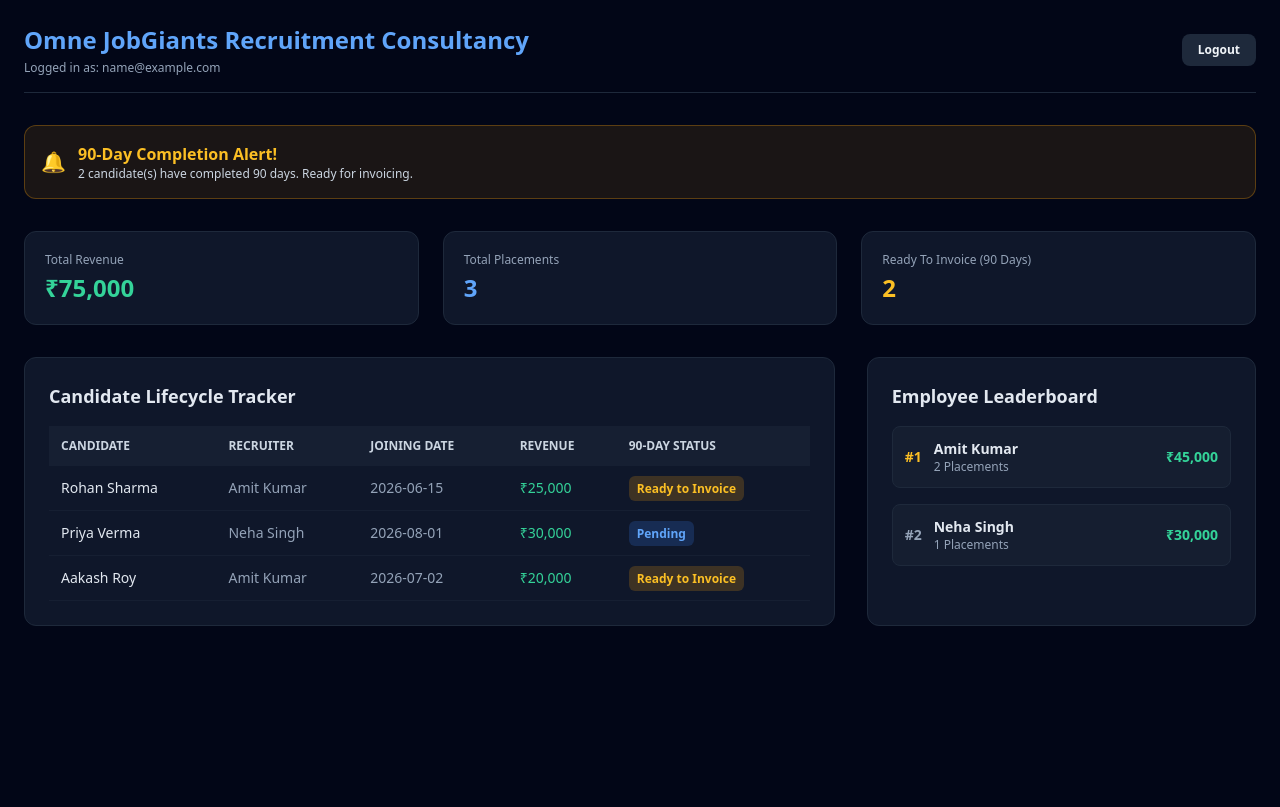
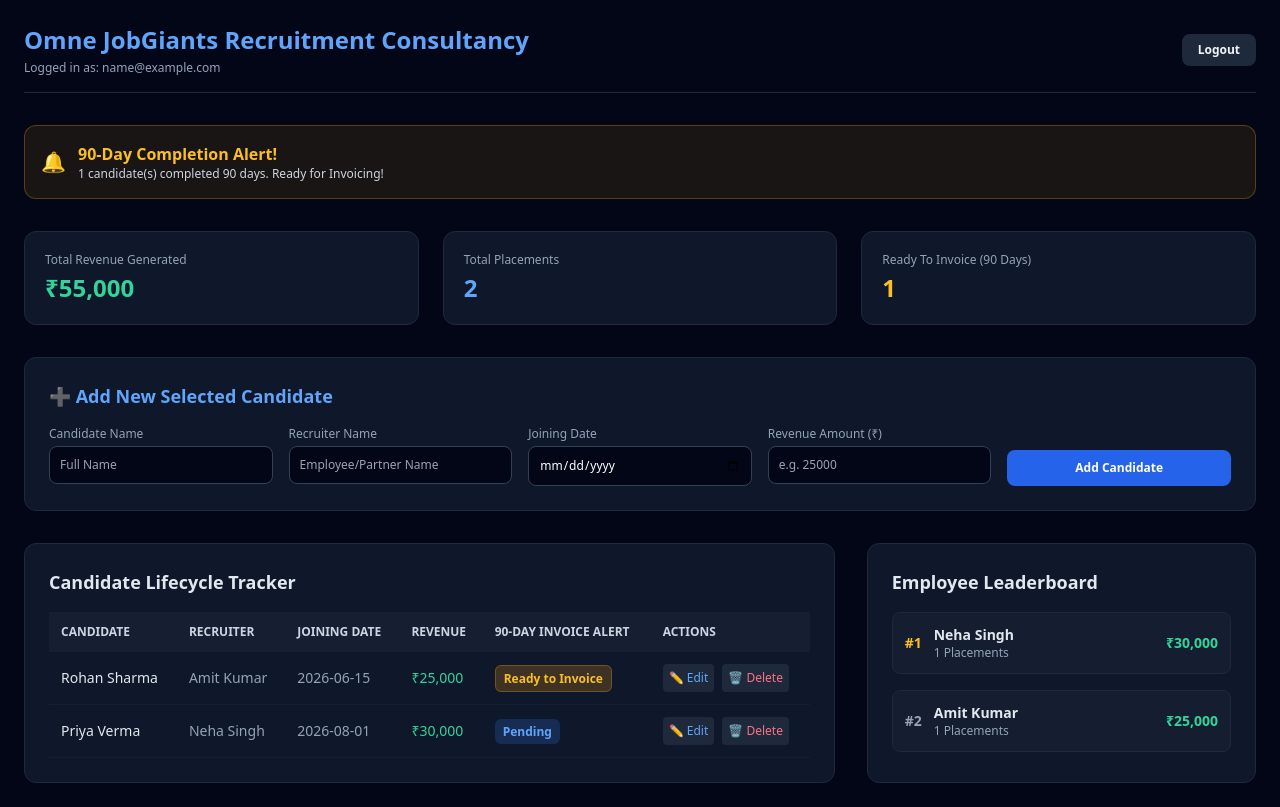
Before and after one commit to Omne2024/omne-jobgiants-crm, a React (Create React App) app: page / in a window 1280 px wide. Both pictures are taken after typing "name@example.com", "Sample123" into the empty fields and a click on the button "Login to CRM". Built offline with nearby package versions, Linux system fonts and the light colour scheme.

Commit message:
Update App.js

```diff
--- a/src/App.js
+++ b/src/App.js
@@ -5,11 +5,23 @@ export default function App() {
   const [email, setEmail] = useState('');
   const [password, setPassword] = useState('');
 
+  // Candidates List State
   const [candidates, setCandidates] = useState([
-    { id: 1, name: 'Rohan Sharma', recruiter: 'Amit Kumar', status: '90 Days Completed', joiningDate: '2026-06-15', revenue: 25000, invoiceStatus: 'Ready to Invoice' },
-    { id: 2, name: 'Priya Verma', recruiter: 'Neha Singh', status: 'Joined', joiningDate: '2026-08-01', revenue: 30000, invoiceStatus: 'Pending' },
-    { id: 3, name: 'Aakash Roy', recruiter: 'Amit Kumar', status: 'Joined', joiningDate: '2026-07-02', revenue: 20000, invoiceStatus: 'Ready to Invoice' },
+    { id: 1, name: 'Rohan Sharma', recruiter: 'Amit Kumar', joiningDate: '2026-06-15', revenue: 25000, status: 'Joined', invoiceStatus: 'Ready to Invoice' },
+    { id: 2, name: 'Priya Verma', recruiter: 'Neha Singh', joiningDate: '2026-08-01', revenue: 30000, status: 'Joined', invoiceStatus: 'Pending' },
   ]);
+
+  // Form States
+  const [isEditing, setIsEditing] = useState(false);
+  const [currentId, setCurrentId] = useState(null);
+  const [formData, setFormData] = useState({
+    name: '',
+    recruiter: '',
+    joiningDate: '',
+    revenue: '',
+    status: 'Joined',
+    invoiceStatus: 'Pending'
+  });
 
   const handleLogin = (e) => {
     e.preventDefault();
@@ -18,16 +30,76 @@ export default function App() {
     }
   };
 
-  const readyToInvoiceList = candidates.filter(c => c.invoiceStatus === 'Ready to Invoice');
-  const totalRevenue = candidates.reduce((acc, curr) => acc + curr.revenue, 0);
+  // Calculate 90 Days Auto Status
+  const check90Days = (joiningDateStr) => {
+    if (!joiningDateStr) return 'Pending';
+    const joiningDate = new Date(joiningDateStr);
+    const today = new Date();
+    const diffTime = Math.abs(today - joiningDate);
+    const diffDays = Math.ceil(diffTime / (1000 * 60 * 60 * 24));
+    return diffDays >= 90 ? 'Ready to Invoice' : 'Pending';
+  };
 
+  // Add or Edit Candidate Submit Handler
+  const handleSubmit = (e) => {
+    e.preventDefault();
+    const autoInvoiceStatus = check90Days(formData.joiningDate);
+
+    if (isEditing) {
+      setCandidates(candidates.map(c => c.id === currentId ? {
+        ...formData,
+        id: currentId,
+        revenue: Number(formData.revenue),
+        invoiceStatus: autoInvoiceStatus
+      } : c));
+      setIsEditing(false);
+      setCurrentId(null);
+    } else {
+      const newCandidate = {
+        ...formData,
+        id: Date.now(),
+        revenue: Number(formData.revenue),
+        invoiceStatus: autoInvoiceStatus
+      };
+      setCandidates([...candidates, newCandidate]);
+    }
+
+    setFormData({ name: '', recruiter: '', joiningDate: '', revenue: '', status: 'Joined', invoiceStatus: 'Pending' });
+  };
+
+  // Edit Button Click
+  const handleEdit = (candidate) => {
+    setIsEditing(true);
+    setCurrentId(candidate.id);
+    setFormData({
+      name: candidate.name,
+      recruiter: candidate.recruiter,
+      joiningDate: candidate.joiningDate,
+      revenue: candidate.revenue,
+      status: candidate.status,
+      invoiceStatus: candidate.invoiceStatus
+    });
+  };
+
+  // Delete Candidate
+  const handleDelete = (id) => {
+    if (window.confirm('Are you sure you want to delete this entry?')) {
+      setCandidates(candidates.filter(c => c.id !== id));
+    }
+  };
+
+  // KPI Calculations
+  const readyToInvoiceList = candidates.filter(c => check90Days(c.joiningDate) === 'Ready to Invoice');
+  const totalRevenue = candidates.reduce((acc, curr) => acc + Number(curr.revenue || 0), 0);
+
+  // Leaderboard Calculation
   const leaderboard = Object.values(
     candidates.reduce((acc, curr) => {
       if (!acc[curr.recruiter]) {
         acc[curr.recruiter] = { name: curr.recruiter, placements: 0, revenue: 0 };
       }
       acc[curr.recruiter].placements += 1;
-      acc[curr.recruiter].revenue += curr.revenue;
+      acc[curr.recruiter].revenue += Number(curr.revenue || 0);
       return acc;
     }, {})
   ).sort((a, b) => b.revenue - a.revenue);
@@ -47,7 +119,7 @@ export default function App() {
                 value={email}
                 onChange={(e) => setEmail(e.target.value)}
                 placeholder="partner@jobgiants.com"
-                className="w-full bg-slate-900 border border-slate-700 rounded-lg p-3 text-sm focus:outline-none focus:border-blue-500"
+                className="w-full bg-slate-900 border border-slate-700 rounded-lg p-3 text-sm text-white focus:outline-none focus:border-blue-500"
               />
             </div>
             <div>
@@ -58,7 +130,7 @@ export default function App() {
                 value={password}
                 onChange={(e) => setPassword(e.target.value)}
                 placeholder="••••••••"
-                className="w-full bg-slate-900 border border-slate-700 rounded-lg p-3 text-sm focus:outline-none focus:border-blue-500"
+                className="w-full bg-slate-900 border border-slate-700 rounded-lg p-3 text-sm text-white focus:outline-none focus:border-blue-500"
               />
             </div>
             <button type="submit" className="w-full bg-blue-600 hover:bg-blue-500 font-semibold py-3 rounded-lg text-sm transition">
@@ -72,6 +144,7 @@ export default function App() {
 
   return (
     <div className="min-h-screen bg-slate-950 text-slate-100 p-6">
+      {/* Header */}
       <header className="flex justify-between items-center mb-8 border-b border-slate-800 pb-4">
         <div>
           <h1 className="text-2xl font-bold text-blue-400">Omne JobGiants Recruitment Consultancy</h1>
@@ -82,21 +155,23 @@ export default function App() {
         </button>
       </header>
 
+      {/* 90-Day Alert Banner */}
       {readyToInvoiceList.length > 0 && (
         <div className="bg-amber-500/10 border border-amber-500/30 rounded-xl p-4 mb-8 flex items-center justify-between">
           <div className="flex items-center gap-3">
             <span className="text-xl">🔔</span>
             <div>
               <h4 className="font-semibold text-amber-400">90-Day Completion Alert!</h4>
-              <p className="text-xs text-slate-300">{readyToInvoiceList.length} candidate(s) have completed 90 days. Ready for invoicing.</p>
+              <p className="text-xs text-slate-300">{readyToInvoiceList.length} candidate(s) completed 90 days. Ready for Invoicing!</p>
             </div>
           </div>
         </div>
       )}
 
+      {/* Stats Cards */}
       <div className="grid grid-cols-1 md:grid-cols-3 gap-6 mb-8">
         <div className="bg-slate-900 border border-slate-800 p-5 rounded-xl">
-          <p className="text-xs text-slate-400 font-medium">Total Revenue</p>
+          <p className="text-xs text-slate-400 font-medium">Total Revenue Generated</p>
           <h3 className="text-2xl font-bold text-emerald-400 mt-1">₹{totalRevenue.toLocaleString('en-IN')}</h3>
         </div>
         <div className="bg-slate-900 border border-slate-800 p-5 rounded-xl">
@@ -109,7 +184,81 @@ export default function App() {
         </div>
       </div>
 
+      {/* Entry Form: Add / Edit Candidate */}
+      <div className="bg-slate-900 border border-slate-800 p-6 rounded-xl mb-8">
+        <h3 className="text-lg font-bold mb-4 text-blue-400">
+          {isEditing ? '✏️ Edit Candidate Details' : '➕ Add New Selected Candidate'}
+        </h3>
+        <form onSubmit={handleSubmit} className="grid grid-cols-1 md:grid-cols-5 gap-4">
+          <div>
+            <label className="block text-xs font-medium text-slate-400 mb-1">Candidate Name</label>
+            <input
+              type="text"
+              required
+              value={formData.name}
+              onChange={(e) => setFormData({...formData, name: e.target.value})}
+              placeholder="Full Name"
+              className="w-full bg-slate-950 border border-slate-700 rounded-lg p-2.5 text-xs text-white focus:outline-none focus:border-blue-500"
+            />
+          </div>
+
+          <div>
+            <label className="block text-xs font-medium text-slate-400 mb-1">Recruiter Name</label>
+            <input
+              type="text"
+              required
+              value={formData.recruiter}
+              onChange={(e) => setFormData({...formData, recruiter: e.target.value})}
+              placeholder="Employee/Partner Name"
+              className="w-full bg-slate-950 border border-slate-700 rounded-lg p-2.5 text-xs text-white focus:outline-none focus:border-blue-500"
+            />
+          </div>
+
+          <div>
+            <label className="block text-xs font-medium text-slate-400 mb-1">Joining Date</label>
+            <input
+              type="date"
+              required
+              value={formData.joiningDate}
+              onChange={(e) => setFormData({...formData, joiningDate: e.target.value})}
+              className="w-full bg-slate-950 border border-slate-700 rounded-lg p-2.5 text-xs text-white focus:outline-none focus:border-blue-500"
+            />
+          </div>
+
+          <div>
+            <label className="block text-xs font-medium text-slate-400 mb-1">Revenue Amount (₹)</label>
+            <input
+              type="number"
+              required
+              value={formData.revenue}
+              onChange={(e) => setFormData({...formData, revenue: e.target.value})}
+              placeholder="e.g. 25000"
+              className="w-full bg-slate-950 border border-slate-700 rounded-lg p-2.5 text-xs text-white focus:outline-none focus:border-blue-500"
+            />
+          </div>
+
+          <div className="flex items-end gap-2">
+            <button type="submit" className="w-full bg-blue-600 hover:bg-blue-500 text-white font-semibold p-2.5 rounded-lg text-xs transition">
+              {isEditing ? 'Save Changes' : 'Add Candidate'}
+            </button>
+            {isEditing && (
+              <button
+                type="button"
+                onClick={() => {
+                  setIsEditing(false);
+                  setFormData({ name: '', recruiter: '', joiningDate: '', revenue: '', status: 'Joined', invoiceStatus: 'Pending' });
+                }}
+                className="bg-slate-700 hover:bg-slate-600 text-white font-semibold p-2.5 rounded-lg text-xs"
+              >
+                Cancel
+              </button>
+            )}
+          </div>
+        </form>
+      </div>
+
       <div className="grid grid-cols-1 lg:grid-cols-3 gap-8">
+        {/* Table Area */}
         <div className="lg:col-span-2 bg-slate-900 border border-slate-800 p-6 rounded-xl">
           <h3 className="text-lg font-bold mb-4 text-slate-200">Candidate Lifecycle Tracker</h3>
           <div className="overflow-x-auto">
@@ -120,28 +269,41 @@ export default function App() {
                   <th className="p-3">Recruiter</th>
                   <th className="p-3">Joining Date</th>
                   <th className="p-3">Revenue</th>
-                  <th className="p-3">90-Day Status</th>
+                  <th className="p-3">90-Day Invoice Alert</th>
+                  <th className="p-3">Actions</th>
                 </tr>
               </thead>
               <tbody>
-                {candidates.map((c) => (
+                {candidates.map((c) => {
+                  const invStatus = check90Days(c.joiningDate);
+                  return (
                     <tr key={c.id} className="border-b border-slate-800/50 hover:bg-slate-800/20">
                       <td className="p-3 font-medium text-slate-200">{c.name}</td>
                       <td className="p-3">{c.recruiter}</td>
                       <td className="p-3">{c.joiningDate}</td>
-                    <td className="p-3 text-emerald-400">₹{c.revenue.toLocaleString('en-IN')}</td>
+                      <td className="p-3 text-emerald-400">₹{Number(c.revenue).toLocaleString('en-IN')}</td>
                       <td className="p-3">
-                      <span className={`px-2 py-1 rounded-md text-xs font-semibold ${c.invoiceStatus === 'Ready to Invoice' ? 'bg-amber-500/20 text-amber-400' : 'bg-blue-500/20 text-blue-400'}`}>
-                        {c.invoiceStatus}
+                        <span className={`px-2 py-1 rounded-md text-xs font-semibold ${invStatus === 'Ready to Invoice' ? 'bg-amber-500/20 text-amber-400 border border-amber-500/30' : 'bg-blue-500/20 text-blue-400'}`}>
+                          {invStatus}
                         </span>
                       </td>
+                      <td className="p-3 flex gap-2">
+                        <button onClick={() => handleEdit(c)} className="bg-slate-800 hover:bg-slate-700 text-blue-400 p-1.5 rounded text-xs">
+                          ✏️ Edit
+                        </button>
+                        <button onClick={() => handleDelete(c.id)} className="bg-slate-800 hover:bg-slate-700 text-rose-400 p-1.5 rounded text-xs">
+                          🗑️ Delete
+                        </button>
+                      </td>
                     </tr>
-                ))}
+                  );
+                })}
               </tbody>
             </table>
           </div>
         </div>
 
+        {/* Leaderboard */}
         <div className="bg-slate-900 border border-slate-800 p-6 rounded-xl">
           <h3 className="text-lg font-bold mb-4 text-slate-200">Employee Leaderboard</h3>
           <div className="space-y-4">
```
Lines whose indentation alone changed are shown as unchanged.
